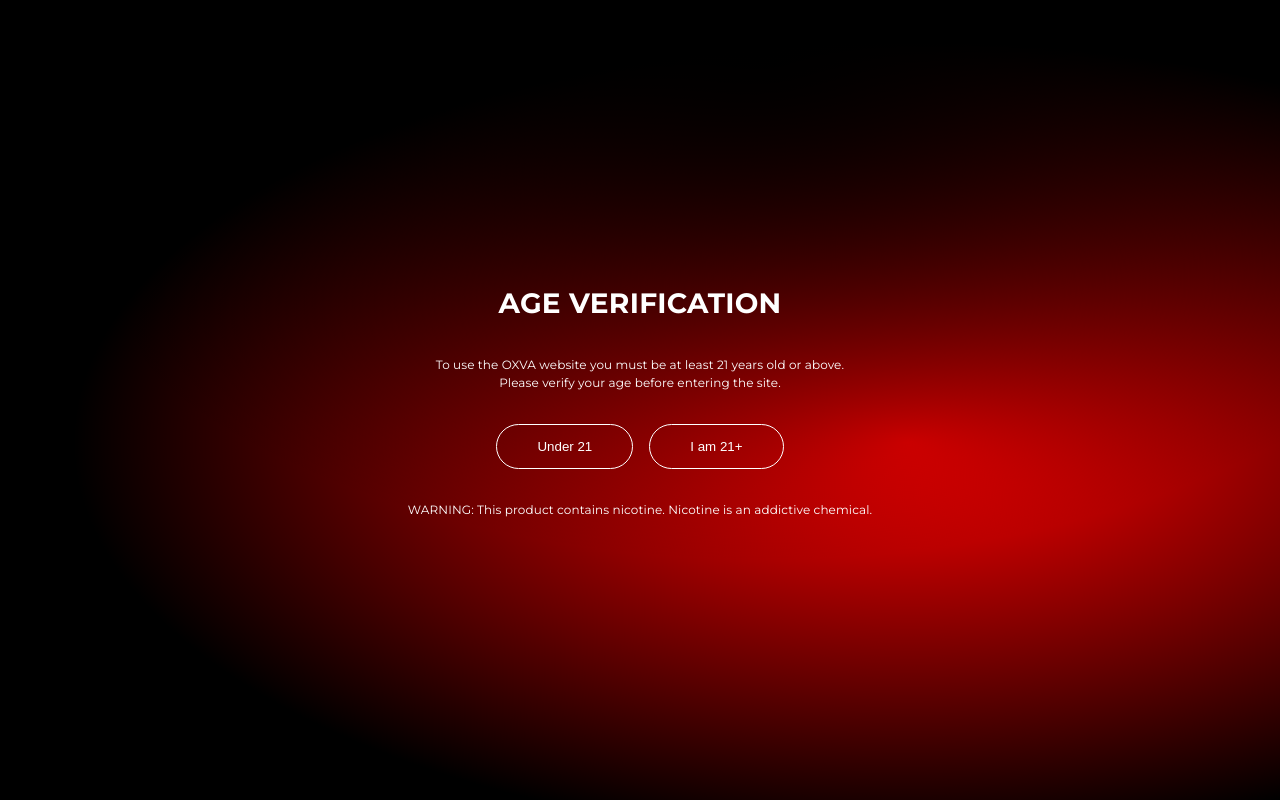
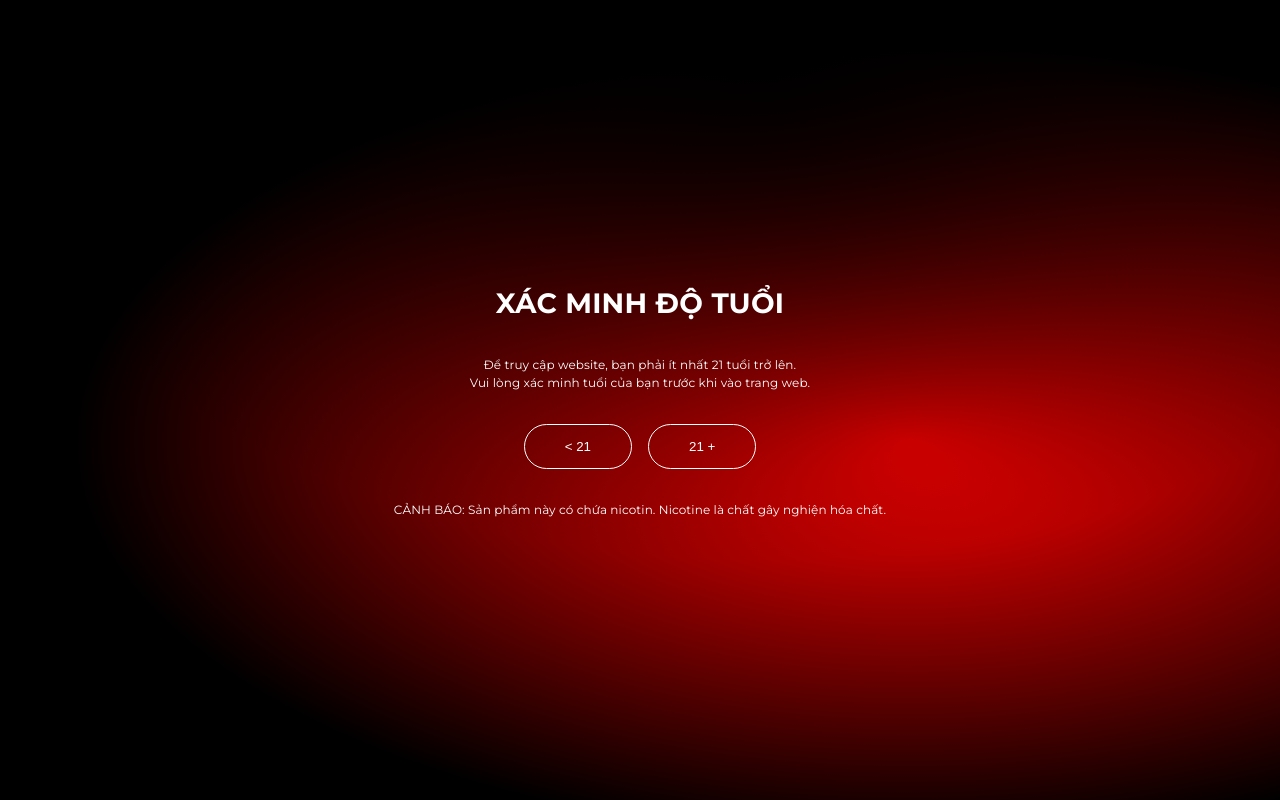
Before and after one commit to CANHDINH31/vape_fe, a React (Create React App) app: page /verify-age in a window 1280 px wide. Built offline with nearby package versions, Linux system fonts and the light colour scheme.

Commit message:
feat: update age verify

```diff
--- a/src/pages/AgeVerify.jsx
+++ b/src/pages/AgeVerify.jsx
@@ -68,16 +68,16 @@
     <Wrapper>
       <Box textAlign={"center"}>
         <Typography color={"white"} fontSize={28} fontWeight={700}>
-          AGE VERIFICATION
+          XÁC MINH ĐỘ TUỔI
         </Typography>
         <Typography color={"white"} fontSize={12} mt={4}>
-          To use the OXVA website you must be at least 21 years old or above.
+          Để truy cập website, bạn phải ít nhất 21 tuổi trở lên.
           <br />
-          Please verify your age before entering the site.
+          Vui lòng xác minh tuổi của bạn trước khi vào trang web.
         </Typography>
         <Box mt={4} display={"flex"} gap={2} justifyContent={"center"}>
           <ButtonCustom onClick={() => navigate("/about:blank")}>
-            Under 21
+            {"< 21"}
           </ButtonCustom>
           <ButtonCustom
             onClick={() => {
@@ -85,12 +85,12 @@
               navigate("/");
             }}
           >
-            I am 21+
+            21 +
           </ButtonCustom>
         </Box>
         <Typography color={"white"} fontSize={12} mt={4}>
-          WARNING: This product contains nicotine. Nicotine is an addictive
-          chemical.
+          CẢNH BÁO: Sản phẩm này có chứa nicotin. Nicotine là chất gây nghiện
+          hóa chất.
         </Typography>
       </Box>
     </Wrapper>
```
